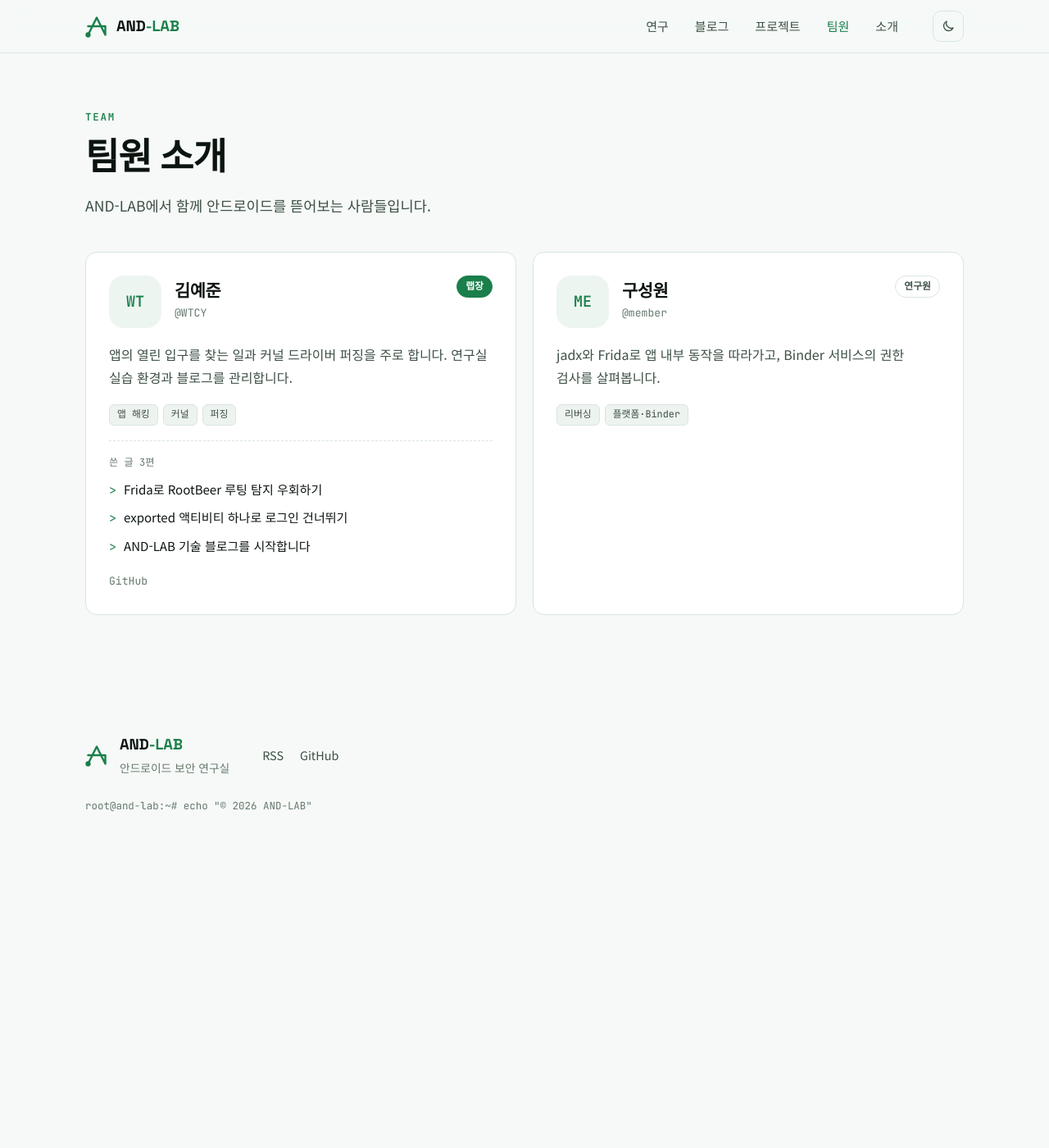
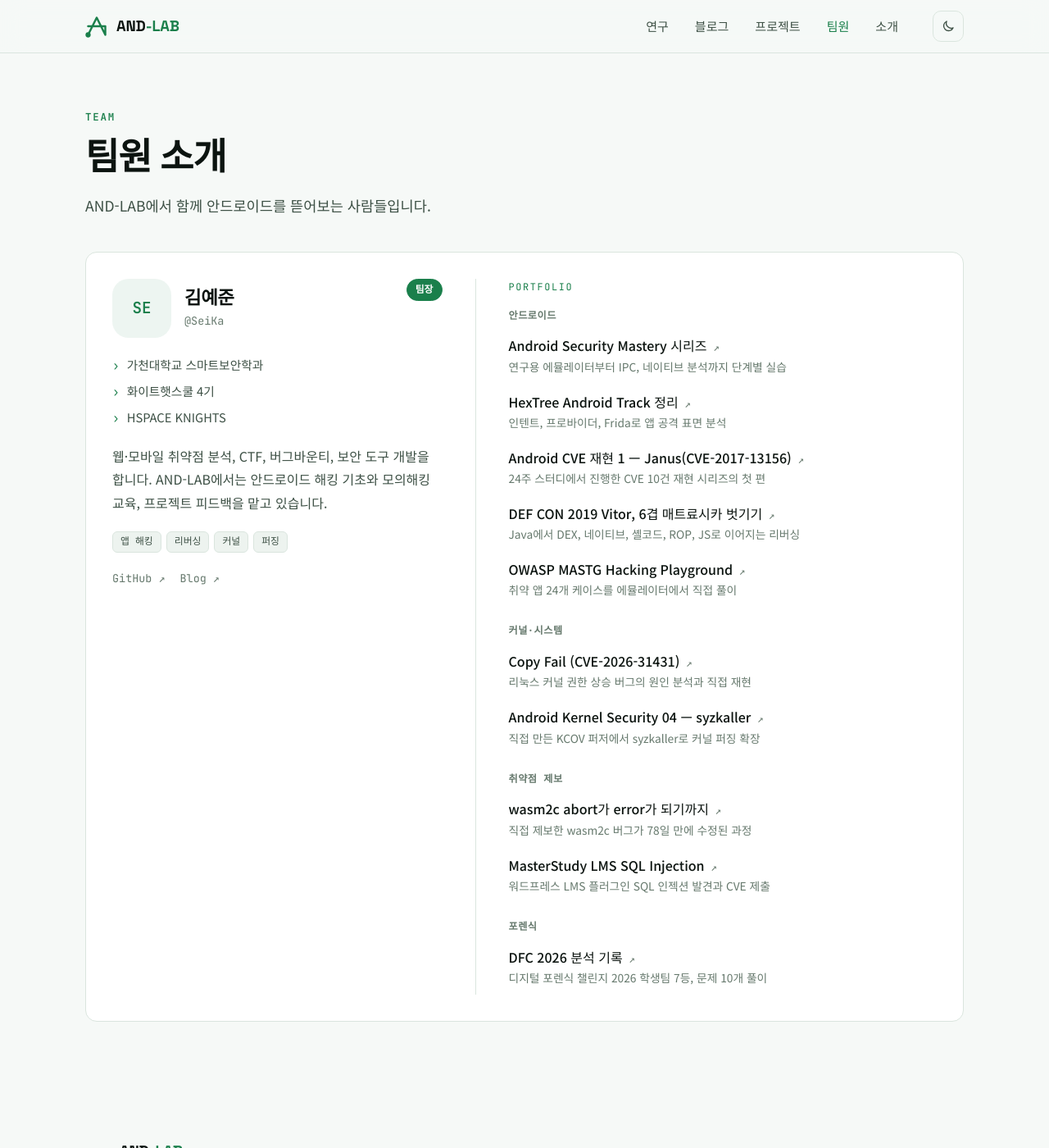
Before and after one commit to WTCYJ/and-lab, a Jekyll site: the page built from team.html, in a window 1280 px wide and 1400 px high. Shown: the whole window at 82% size. Built offline with Jekyll 4.4.1, drawn with Linux system fonts in a browser that asks for light colours.

Commit message:
팀원 페이지: SeiKa 프로필과 포트폴리오, 예시 팀원 제거

```diff
--- a/_data/members.yml
+++ b/_data/members.yml
@@ -1,30 +1,80 @@
 # 팀원. key 는 글 front matter 의 author 값과 맞춘다. 적힌 순서대로 팀원 페이지에 나온다.
 #
-#   name    이름
-#   handle  활동명(아바타 이니셜과 @표시에 쓰인다)
-#   role    역할. lead: true 면 초록 배지로 강조
-#   areas   연구 분야. _config.yml 의 topics 키(app, reversing, platform, fuzzing, kernel, hardware)
-#   bio     두세 문장 소개
-#   photo   (선택) 프로필 사진 경로. 예: /assets/img/team/wtcy.jpg — 없으면 이니셜로 표시
+#   name        이름
+#   handle      활동명(아바타 이니셜과 @표시에 쓰인다)
+#   role        역할. lead: true 면 초록 배지로 강조
+#   affiliations 소속·활동 목록
+#   areas       연구 분야. _config.yml 의 topics 키(app, reversing, platform, fuzzing, kernel, hardware)
+#   bio         두세 문장 소개
+#   photo       (선택) 프로필 사진 경로. 예: /assets/img/team/seika.jpg — 없으면 이니셜로 표시
 #   github / blog / email  (선택) 비워 두면 표시하지 않음
+#   portfolio   (선택) 대표 글 목록. group 으로 묶여 보인다
 #
-# 두 번째 항목은 예시다. 실제 팀원으로 바꾸거나 복사해서 늘리면 된다.
-- key: wtcy
+# 새 팀원은 아래 형식으로 이어서 적는다.
+#
+# - key: newbie
+#   name: 이름
+#   handle: handle
+#   role: 연구원
+#   affiliations: []
+#   areas: [reversing]
+#   bio: 한두 문장 소개
+#   github: ""
+#   blog: ""
+#   email: ""
+
+- key: seika
   name: 김예준
-  handle: WTCY
-  role: 랩장
+  handle: SeiKa
+  role: 팀장
   lead: true
-  areas: [app, kernel, fuzzing]
-  bio: 앱의 열린 입구를 찾는 일과 커널 드라이버 퍼징을 주로 합니다. 연구실 실습 환경과 블로그를 관리합니다.
+  affiliations:
+    - 가천대학교 스마트보안학과
+    - 화이트햇스쿨 4기
+    - HSPACE KNIGHTS
+  areas: [app, reversing, kernel, fuzzing]
+  bio: 웹·모바일 취약점 분석, CTF, 버그바운티, 보안 도구 개발을 합니다. AND-LAB에서는 안드로이드 해킹 기초와 모의해킹 교육, 프로젝트 피드백을 맡고 있습니다.
   github: WTCYJ
-  blog: ""
+  blog: https://wtcyj.github.io/
   email: ""
-- key: member
-  name: 구성원
-  handle: member
-  role: 연구원
-  areas: [reversing, platform]
-  bio: jadx와 Frida로 앱 내부 동작을 따라가고, Binder 서비스의 권한 검사를 살펴봅니다.
-  github: ""
-  blog: ""
-  email: ""
+  portfolio:
+    - group: 안드로이드
+      title: Android Security Mastery 시리즈
+      note: 연구용 에뮬레이터부터 IPC, 네이티브 분석까지 단계별 실습
+      url: https://wtcyj.github.io/posts/android-security-mastery-series-index/
+    - group: 안드로이드
+      title: HexTree Android Track 정리
+      note: 인텐트, 프로바이더, Frida로 앱 공격 표면 분석
+      url: https://wtcyj.github.io/posts/hextree-android-track/
+    - group: 안드로이드
+      title: Android CVE 재현 1 — Janus(CVE-2017-13156)
+      note: 24주 스터디에서 진행한 CVE 10건 재현 시리즈의 첫 편
+      url: https://wtcyj.github.io/posts/android-cve-01-janus/
+    - group: 안드로이드
+      title: DEF CON 2019 Vitor, 6겹 매트료시카 벗기기
+      note: Java에서 DEX, 네이티브, 셸코드, ROP, JS로 이어지는 리버싱
+      url: https://wtcyj.github.io/posts/defcon-2019-vitor-android-matryoshka/
+    - group: 안드로이드
+      title: OWASP MASTG Hacking Playground
+      note: 취약 앱 24개 케이스를 에뮬레이터에서 직접 풀이
+      url: https://wtcyj.github.io/posts/mastg-hacking-playground-writeup/
+    - group: 커널·시스템
+      title: Copy Fail (CVE-2026-31431)
+      note: 리눅스 커널 권한 상승 버그의 원인 분석과 직접 재현
+      url: https://wtcyj.github.io/posts/copy-fail-cve-2026-31431-writeup/
+    - group: 커널·시스템
+      title: Android Kernel Security 04 — syzkaller
+      note: 직접 만든 KCOV 퍼저에서 syzkaller로 커널 퍼징 확장
+      url: https://wtcyj.github.io/posts/android-kernel-security-syzkaller/
+    - group: 취약점 제보
+      title: wasm2c abort가 error가 되기까지
+      note: 직접 제보한 wasm2c 버그가 78일 만에 수정된 과정
+      url: https://wtcyj.github.io/posts/wasm2c-contradictory-imports/
+    - group: 취약점 제보
+      title: MasterStudy LMS SQL Injection
+      note: 워드프레스 LMS 플러그인 SQL 인젝션 발견과 CVE 제출
+      url: https://wtcyj.github.io/posts/masterstudy-sqli/
+    - group: 포렌식
+      title: DFC 2026 분석 기록
+      note: 디지털 포렌식 챌린지 2026 학생팀 7등, 문제 10개 풀이
+      url: https://wtcyj.github.io/posts/dfc-2026-writeup-index/
--- a/_posts/2026-10-05-hello-and-lab.md
+++ b/_posts/2026-10-05-hello-and-lab.md
@@ -2,7 +2,7 @@
 title: AND-LAB 기술 블로그를 시작합니다
 description: 안드로이드 보안 연구실 AND-LAB이 연구 기록을 공개하는 이유와, 이 블로그에 어떤 글이 올라올지 정리했습니다.
 category: lab
-author: wtcy
+author: seika
 tags: [공지, AND-LAB]
 date: 2026-10-05 10:00:00 +0900
 ---
--- a/_posts/2026-10-10-exported-components.md
+++ b/_posts/2026-10-10-exported-components.md
@@ -2,7 +2,7 @@
 title: exported 액티비티 하나로 로그인 건너뛰기
 description: AndroidManifest의 exported 속성이 왜 앱 해킹의 첫 번째 확인 항목인지, 실습 앱으로 직접 열어 보며 정리했습니다.
 category: app
-author: wtcy
+author: seika
 tags: [Intent, AndroidManifest, adb]
 date: 2026-10-10 10:00:00 +0900
 ---
--- a/_posts/2026-10-15-frida-rootbeer-bypass.md
+++ b/_posts/2026-10-15-frida-rootbeer-bypass.md
@@ -2,7 +2,7 @@
 title: Frida로 RootBeer 루팅 탐지 우회하기
 description: 루팅 탐지 라이브러리 RootBeer가 무엇을 검사하는지 읽어 보고, Frida 스크립트 한 장으로 판단 결과를 바꿔 봅니다.
 category: reversing
-author: wtcy
+author: seika
 tags: [Frida, RootBeer, 루팅 탐지]
 date: 2026-10-15 10:00:00 +0900
 ---
--- a/assets/css/main.css
+++ b/assets/css/main.css
@@ -357,36 +357,51 @@
 .member a:hover .member-name, .author-card a:hover .author-name { color: var(--accent); }
 img.avatar { object-fit: cover; padding: 0; }
 
-.team-grid { list-style: none; display: grid; grid-template-columns: repeat(2, 1fr); gap: 20px; padding-bottom: 96px; }
+.team-grid { list-style: none; display: grid; gap: 20px; padding-bottom: 96px; }
 .team-card {
-  display: flex; flex-direction: column; gap: 18px;
-  padding: 28px; scroll-margin-top: 88px;
+  display: grid; gap: 40px;
+  padding: 32px; scroll-margin-top: 88px;
   border: 1px solid var(--line); border-radius: var(--radius);
   background: var(--bg-2);
-  transition: border-color .2s;
 }
+.team-card.has-portfolio { grid-template-columns: minmax(0, 5fr) minmax(0, 7fr); }
 .team-card:target { border-color: var(--accent); box-shadow: 0 0 0 4px var(--accent-soft); }
+.team-profile { display: flex; flex-direction: column; gap: 20px; position: sticky; top: 96px; align-self: start; }
 .team-head { display: flex; align-items: center; gap: 16px; }
-.team-head h2 { font-size: 1.3rem; }
-.team-head .dim { font-size: .82rem; margin-top: 2px; }
-.avatar-lg { width: 64px; height: 64px; border-radius: 18px; font-size: 1.15rem; }
+.team-head h2 { font-size: 1.4rem; }
+.team-head .dim { font-size: .84rem; margin-top: 2px; }
+.avatar-lg { width: 72px; height: 72px; border-radius: 20px; font-size: 1.2rem; }
 .role {
   margin-left: auto; align-self: flex-start;
   font: 600 .74rem/1 var(--mono); padding: 7px 10px; border-radius: 999px;
   color: var(--ink-2); border: 1px solid var(--line);
 }
 .role-lead { color: var(--accent-ink); background: var(--accent); border-color: var(--accent); }
+.team-affil { list-style: none; display: grid; gap: 6px; font-size: .92rem; color: var(--ink-2); }
+.team-affil li::before { content: "› "; color: var(--accent); font-family: var(--mono); }
 .team-bio { color: var(--ink-2); line-height: 1.8; }
-.team-posts { border-top: 1px dashed var(--line); padding-top: 16px; }
-.team-posts .dim { font-size: .76rem; margin-bottom: 8px; }
-.team-posts ul { list-style: none; display: grid; gap: 6px; }
-.team-posts a { font-size: .94rem; }
-.team-posts a::before { content: "> "; font-family: var(--mono); color: var(--accent); }
-.team-posts a:hover { color: var(--accent); }
-.team-links { display: flex; gap: 18px; margin-top: auto; font-size: .82rem; }
+.team-links { display: flex; gap: 18px; font-size: .84rem; }
 .team-links a { color: var(--ink-3); }
 .team-links a:hover { color: var(--accent); }
-@media (max-width: 760px) { .team-grid { grid-template-columns: 1fr; } .team-card { padding: 22px; } }
+
+.portfolio { border-left: 1px solid var(--line); padding-left: 40px; }
+.portfolio-title { font-size: .74rem; letter-spacing: .14em; text-transform: uppercase; color: var(--accent); margin-bottom: 18px; }
+.portfolio-group + .portfolio-group { margin-top: 22px; }
+.portfolio-group h3 { font-size: .76rem; font-weight: 600; color: var(--ink-3); letter-spacing: .04em; margin-bottom: 6px; }
+.portfolio-group ul { list-style: none; }
+.portfolio-group a { display: grid; gap: 2px; padding: 10px 12px; margin: 0 -12px; border-radius: 10px; transition: background .15s; }
+.portfolio-group a:hover { background: var(--bg-3); }
+.pf-title { font-weight: 500; line-height: 1.5; }
+.pf-title::after { content: " ↗"; font-family: var(--mono); font-size: .8em; color: var(--ink-3); }
+.portfolio-group a:hover .pf-title { color: var(--accent); }
+.pf-note { font-size: .86rem; color: var(--ink-3); line-height: 1.6; }
+
+@media (max-width: 900px) {
+  .team-card.has-portfolio { grid-template-columns: 1fr; gap: 28px; }
+  .team-profile { position: static; }
+  .portfolio { border-left: 0; padding-left: 0; border-top: 1px dashed var(--line); padding-top: 24px; }
+}
+@media (max-width: 600px) { .team-card { padding: 22px; } }
 @media (max-width: 860px) { .about { grid-template-columns: 1fr; } }
 
 /* ---------- 글 ---------- */
--- a/team.html
+++ b/team.html
@@ -6,8 +6,8 @@
 ---
 <ul class="team-grid">
   {%- for m in site.data.members -%}
-  {%- assign posts = site.posts | where: "author", m.key -%}
-  <li class="team-card" id="{{ m.key }}">
+  <li class="team-card{% if m.portfolio.size > 0 %} has-portfolio{% endif %}" id="{{ m.key }}">
+    <div class="team-profile">
       <header class="team-head">
         {% include avatar.html m=m class="avatar-lg" %}
         <div>
@@ -17,28 +17,41 @@
         <span class="role{% if m.lead %} role-lead{% endif %}">{{ m.role }}</span>
       </header>
 
+      {% if m.affiliations.size > 0 %}
+      <ul class="team-affil">{% for a in m.affiliations %}<li>{{ a }}</li>{% endfor %}</ul>
+      {% endif %}
+
       {% if m.bio %}<p class="team-bio">{{ m.bio }}</p>{% endif %}
 
       {% if m.areas.size > 0 %}
       <ul class="chips">{% for a in m.areas %}<li>{{ site.topics[a].name | default: a }}</li>{% endfor %}</ul>
       {% endif %}
 
-    {% if posts.size > 0 %}
-    <div class="team-posts">
-      <p class="mono dim">쓴 글 {{ posts.size }}편</p>
-      <ul>
-        {% for p in posts limit: 3 %}<li><a href="{{ p.url | relative_url }}">{{ p.title }}</a></li>{% endfor %}
-      </ul>
-    </div>
-    {% endif %}
-
       {%- if m.github != "" or m.blog != "" or m.email != "" -%}
       <p class="team-links mono">
-      {% if m.github != "" %}<a href="https://github.com/{{ m.github }}">GitHub</a>{% endif %}
-      {% if m.blog != "" %}<a href="{{ m.blog }}">Blog</a>{% endif %}
+        {% if m.github != "" %}<a href="https://github.com/{{ m.github }}">GitHub ↗</a>{% endif %}
+        {% if m.blog != "" %}<a href="{{ m.blog }}">Blog ↗</a>{% endif %}
         {% if m.email != "" %}<a href="mailto:{{ m.email }}">Mail</a>{% endif %}
       </p>
       {%- endif -%}
+    </div>
+
+    {% if m.portfolio.size > 0 %}
+    <div class="portfolio">
+      <p class="portfolio-title mono">Portfolio</p>
+      {% assign groups = m.portfolio | group_by: "group" %}
+      {% for g in groups %}
+      <section class="portfolio-group">
+        <h3 class="mono">{{ g.name }}</h3>
+        <ul>
+          {% for p in g.items %}
+          <li><a href="{{ p.url }}"><span class="pf-title">{{ p.title }}</span>{% if p.note %}<span class="pf-note">{{ p.note }}</span>{% endif %}</a></li>
+          {% endfor %}
+        </ul>
+      </section>
+      {% endfor %}
+    </div>
+    {% endif %}
   </li>
   {%- endfor -%}
 </ul>
```
Also changed, not shown: README.md. Lines whose indentation alone changed are shown as unchanged.
